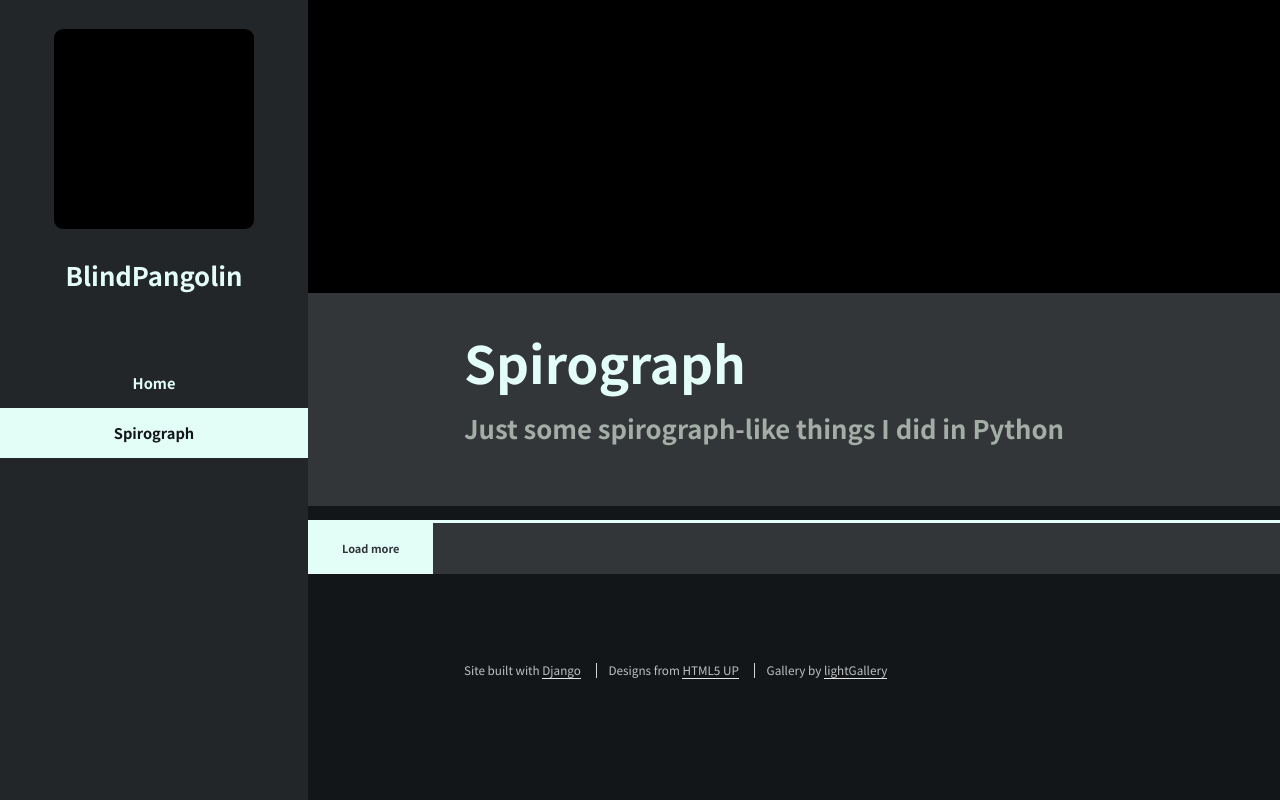
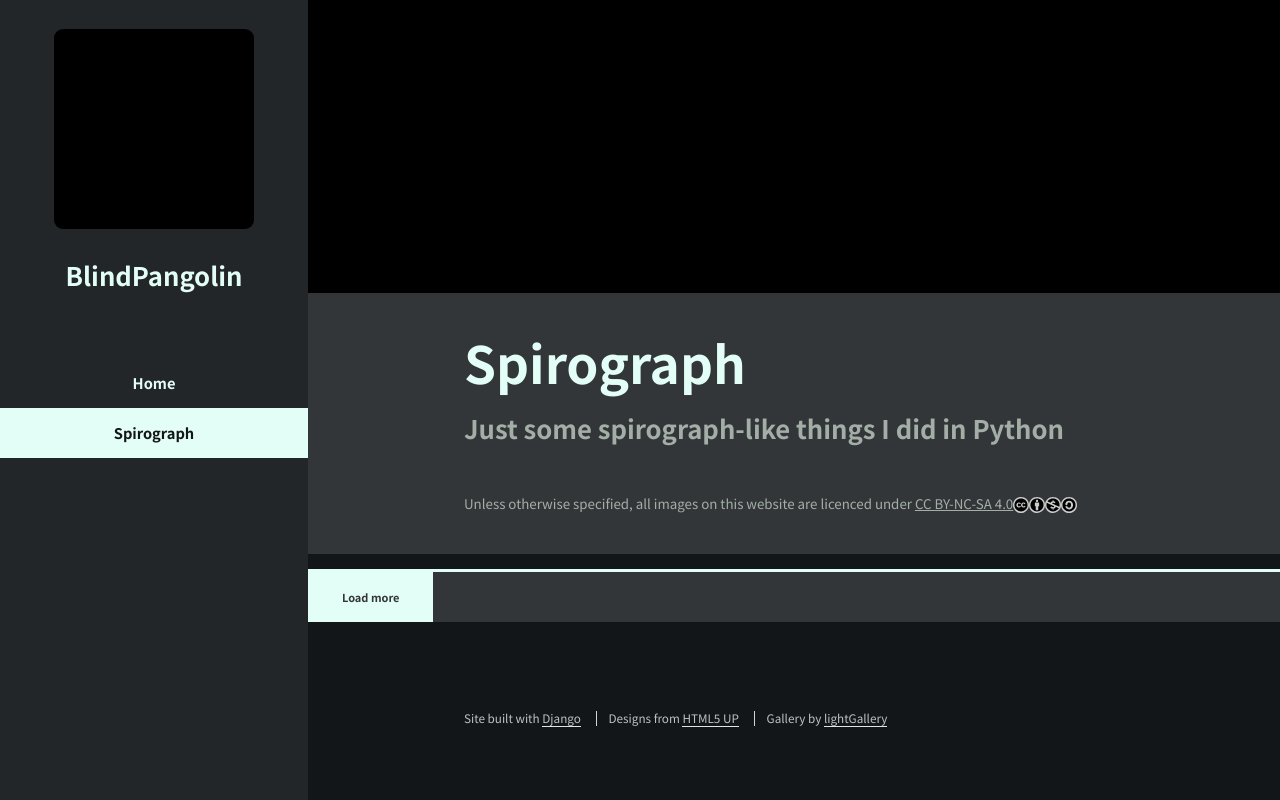
Before and after one commit to BlindPangolin/django_website, a Django app: page /spirograph/ in a window 1280 px wide. Run offline with Django 5.2, Linux system fonts and the light colour scheme; data that the repository does not hold is empty; parts of the project's set-up code (start-up, migrations or seed data) failed here and were passed over; some libraries are stand-ins or nearby versions.

Commit message:
Add global licence notice

```diff
--- a/gallery/static/gallery/assets/css/gallery_main.css
+++ b/gallery/static/gallery/assets/css/gallery_main.css
@@ -88,6 +88,19 @@ header_gallery {
 
 header_gallery {
 	display: block;
+}
+
+#licence_notice {
+    font-size: 10pt;
+    color: var(--color4);
+}
+#licence_notice a:hover {
+    color: var(--color5);
+}
+#licence_notice img {
+    height: 16px !important;
+    filter: brightness(80%);
+    vertical-align: text-bottom;
 }
 
     .gallery_section {
--- a/gallery/templates/gallery/index.html
+++ b/gallery/templates/gallery/index.html
@@ -15,6 +15,12 @@
             <header class="major">
                 <h2>Spirograph</h2>
                 <p>Just some spirograph-like things I did in Python</p>
+                <p id="licence_notice" xmlns:cc="http://creativecommons.org/ns#">
+                    Unless otherwise specified, all images  on this website are licenced under
+                    <a href="https://creativecommons.org/licenses/by-nc-sa/4.0/?ref=chooser-v1" target="_blank" rel="license noopener noreferrer" style="display:inline-block;border-bottom: none;text-decoration: underline;">
+                        CC BY-NC-SA 4.0<img src="{% static 'gallery/assets/svg/cc.svg' %}" alt=""><img src="{% static 'gallery/assets/svg/by.svg' %}" alt=""><img src="{% static 'gallery/assets/svg/nc.svg' %}" alt=""><img src="{% static 'gallery/assets/svg/sa.svg' %}" alt="">
+                    </a>
+                </p>
             </header>
         </div>
     </section>
```
